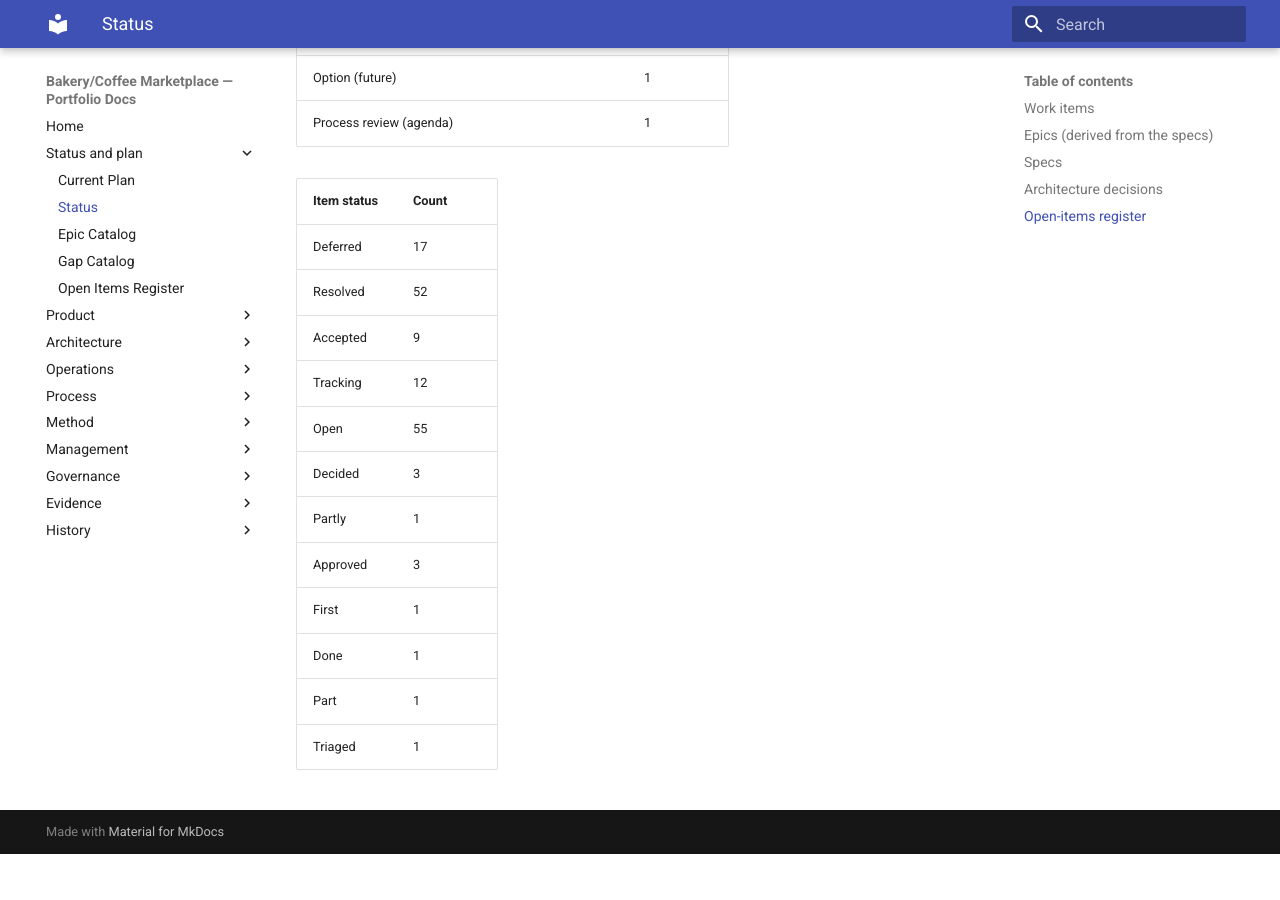
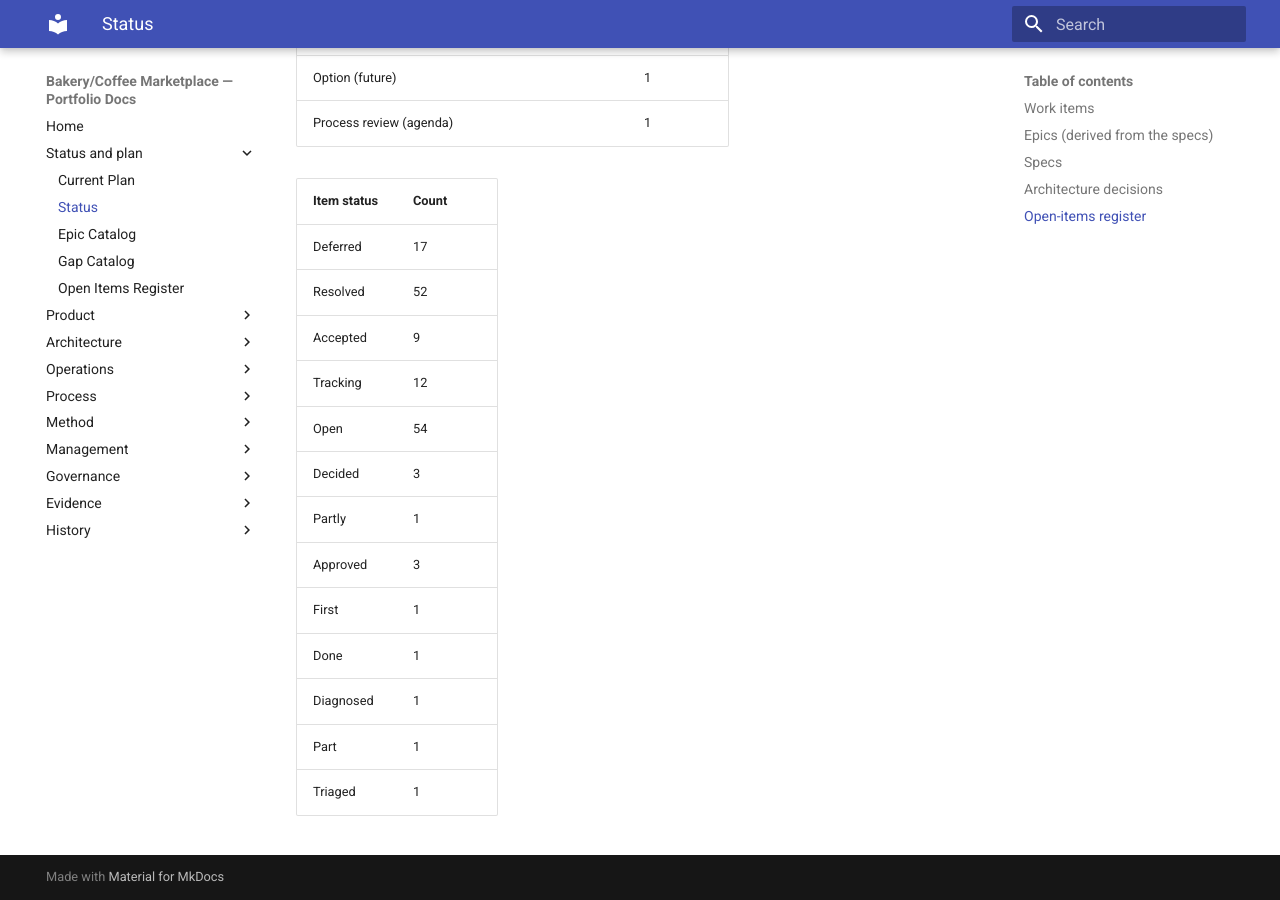
Before and after one commit to benjamin-hedrick/bakery-marketplace, an MkDocs documentation site: the page built from docs/product/backlog/STATUS.md, in a window 1280 px wide and 900 px high, scrolled down 28811 px. Built offline with MkDocs 1.6.1 and Material for MkDocs 9.7.7, drawn with Linux system fonts in a browser that asks for light colours; before the commit the page ends 29665 px from its top, so only the background shows below that.

Commit message:
STATUS.md regenerated
Co-Authored-By: Claude Sonnet 5.5 <noreply@anthropic.com>

```diff
--- a/docs/product/backlog/STATUS.md
+++ b/docs/product/backlog/STATUS.md
@@ -297,11 +297,12 @@ Accepted: 22 · Superseded: 1
 | Resolved | 52 |
 | Accepted | 9 |
 | Tracking | 12 |
-| Open | 55 |
+| Open | 54 |
 | Decided | 3 |
 | Partly | 1 |
 | Approved | 3 |
 | First | 1 |
 | Done | 1 |
+| Diagnosed | 1 |
 | Part | 1 |
 | Triaged | 1 |
```
